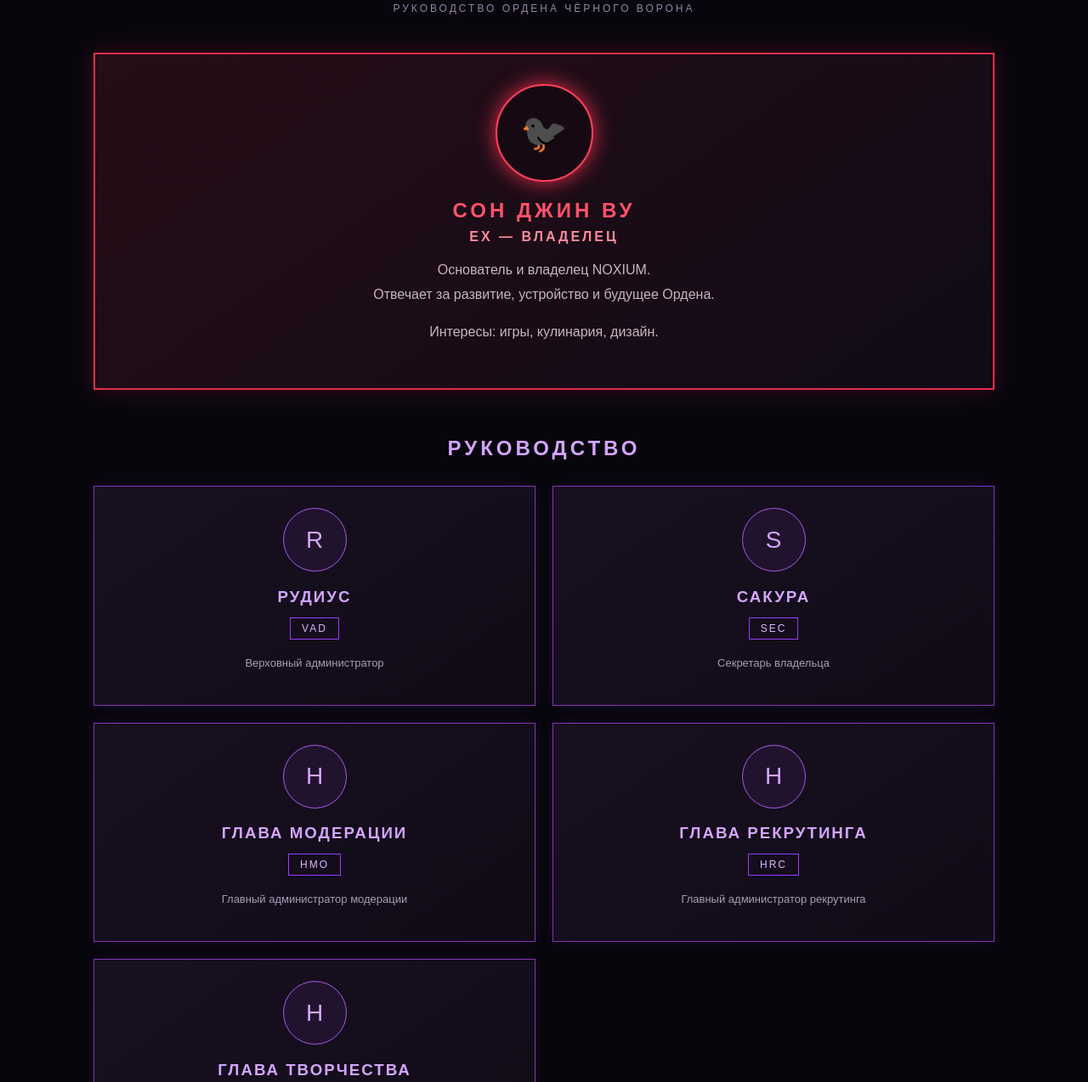
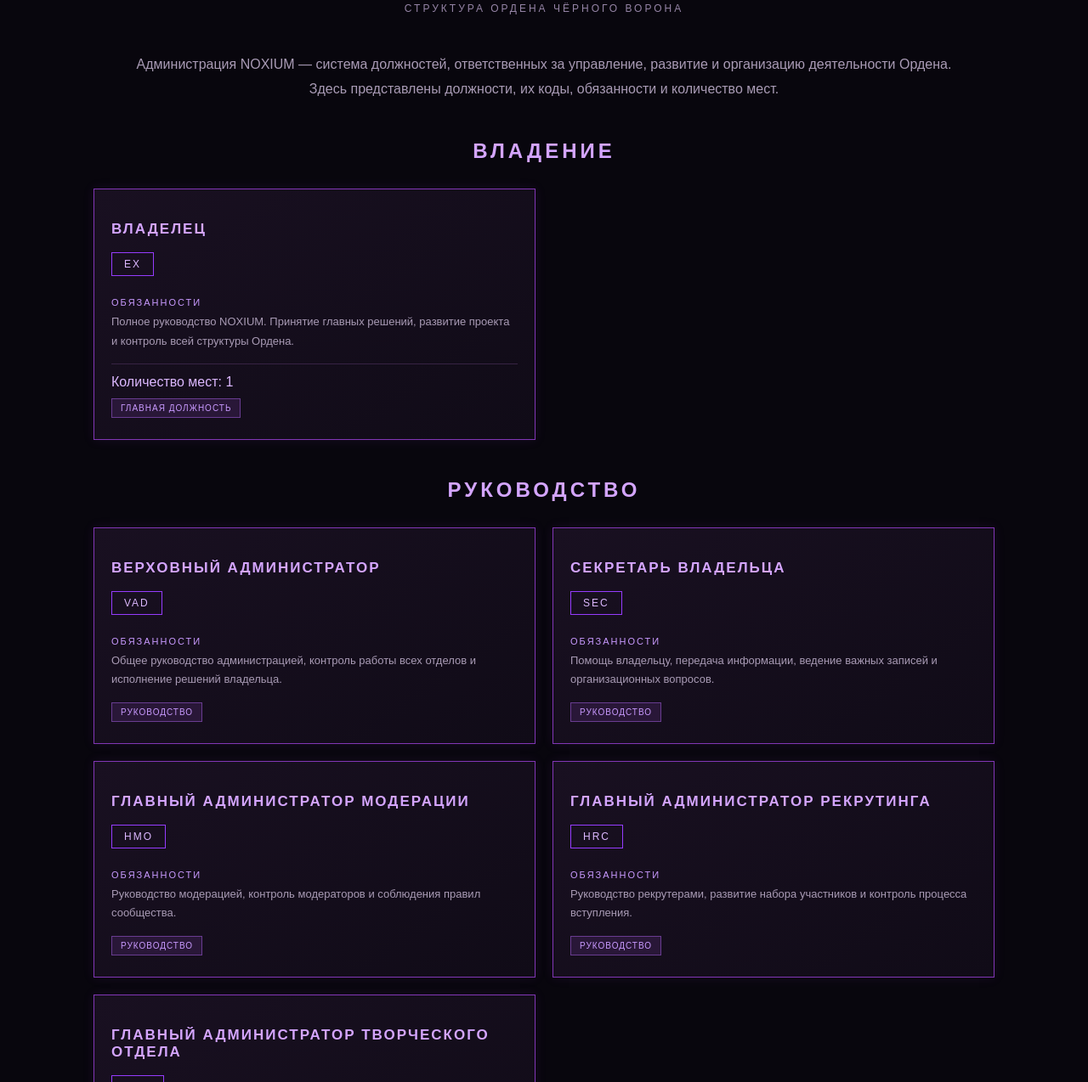
Before and after one commit to Yamiro13/noxium-site, a plain HTML site: page administration.html in a window 1280 px wide. Shown: the part 196-1470 px from the top of the page at 85% size. Drawn offline with Linux system fonts and the light colour scheme.

Commit message:
Revise administration layout and update styles
Refactor administration section and update styles.

```diff
--- a/administration.html
+++ b/administration.html
@@ -61,55 +61,18 @@ h1 {
   font-size: 12px;
 }
 
-/* ВЛАДЕЛЕЦ */
-
-.owner {
-  background: linear-gradient(145deg, #260d16, #100b17);
-  border: 2px solid #e52d4c;
-  box-shadow: 0 0 25px #9e173c55;
-  padding: 35px 20px;
-  text-align: center;
-  margin-bottom: 55px;
-}
-
-.owner .avatar {
-  width: 115px;
-  height: 115px;
-  margin: auto;
-  border: 2px solid #ff405c;
-  border-radius: 50%;
-  display: flex;
-  align-items: center;
-  justify-content: center;
-  font-size: 45px;
-  background: #170912;
-  box-shadow: 0 0 25px #e52d4c;
-}
-
-.owner h2 {
-  color: #ff526b;
-  letter-spacing: 4px;
-  margin-bottom: 8px;
-}
-
-.owner .rank {
-  color: #ff8a9c;
-  font-weight: bold;
-  letter-spacing: 3px;
-}
-
-.owner p {
-  color: #c9b5bd;
-  line-height: 1.8;
-}
-
-/* АДМИНИСТРАЦИЯ */
-
 .section-title {
   text-align: center;
   color: #d4a5ff;
   letter-spacing: 4px;
-  margin: 40px 0 30px;
+  margin: 45px 0 30px;
+}
+
+.intro {
+  text-align: center;
+  color: #a99bb5;
+  line-height: 1.8;
+  margin-bottom: 35px;
 }
 
 .cards {
@@ -121,10 +84,11 @@ h1 {
 .card {
   background: linear-gradient(145deg, #191021, #100b17);
   border: 1px solid #8136b5;
-  padding: 25px 15px;
-  text-align: center;
+  padding: 25px 20px;
+  text-align: left;
   transition: .3s;
   box-shadow: 0 0 12px #8136b522;
+  position: relative;
 }
 
 .card:hover {
@@ -133,40 +97,54 @@ h1 {
   box-shadow: 0 0 22px #963cff55;
 }
 
-.avatar {
-  width: 75px;
-  height: 75px;
-  margin: auto;
-  border: 1px solid #a75be8;
-  border-radius: 50%;
-  display: flex;
-  align-items: center;
-  justify-content: center;
-  font-size: 28px;
-  color: #d4a5ff;
-  background: #21132d;
-}
-
 .card h3 {
   color: #d4a5ff;
   letter-spacing: 2px;
-  margin-bottom: 8px;
+  font-size: 17px;
+  margin: 12px 0;
 }
 
 .code {
   display: inline-block;
   color: #dcb8ff;
   border: 1px solid #963cff;
-  padding: 5px 13px;
-  margin: 5px;
+  padding: 6px 14px;
+  margin: 5px 0 12px;
   font-size: 12px;
   letter-spacing: 2px;
+}
+
+.label {
+  color: #c99aff;
+  font-size: 11px;
+  letter-spacing: 2px;
+  margin-top: 13px;
+  text-transform: uppercase;
 }
 
 .card p {
   color: #a99bb5;
   font-size: 13px;
-  line-height: 1.6;
+  line-height: 1.7;
+  margin: 6px 0;
+}
+
+.quantity {
+  color: #dcb8ff !important;
+  border-top: 1px solid #372344;
+  padding-top: 12px;
+  margin-top: 15px !important;
+}
+
+.status {
+  display: inline-block;
+  color: #c99aff;
+  background: #291738;
+  border: 1px solid #693c91;
+  padding: 5px 10px;
+  font-size: 10px;
+  letter-spacing: 1px;
+  margin-top: 10px;
 }
 
 footer {
@@ -185,16 +163,12 @@ footer {
   }
 
   .cards {
-    grid-template-columns: repeat(2, minmax(0, 1fr));
-    gap: 10px;
+    grid-template-columns: 1fr;
+    gap: 14px;
   }
 
   .card {
-    padding: 20px 8px;
-  }
-
-  .card h3 {
-    font-size: 14px;
+    padding: 22px 18px;
   }
 }
 </style>
@@ -210,24 +184,40 @@ footer {
 <main>
 
 <h1>АДМИНИСТРАЦИЯ</h1>
-<div class="subtitle">РУКОВОДСТВО ОРДЕНА ЧЁРНОГО ВОРОНА</div>
 
-<!-- ВЛАДЕЛЕЦ -->
+<div class="subtitle">
+СТРУКТУРА ОРДЕНА ЧЁРНОГО ВОРОНА
+</div>
 
-<div class="owner">
-  <div class="avatar">🐦‍⬛</div>
-  <h2>СОН ДЖИН ВУ</h2>
-  <div class="rank">EX — ВЛАДЕЛЕЦ</div>
+<p class="intro">
+Администрация NOXIUM — система должностей,
+ответственных за управление, развитие и
+организацию деятельности Ордена.
+<br>
+Здесь представлены должности, их коды,
+обязанности и количество мест.
+</p>
 
-  <p>
-    Основатель и владелец NOXIUM.<br>
-    Отвечает за развитие, устройство
-    и будущее Ордена.
-  </p>
+<h2 class="section-title">ВЛАДЕНИЕ</h2>
 
-  <p>
-    Интересы: игры, кулинария, дизайн.
-  </p>
+<div class="cards">
+
+  <div class="card">
+    <h3>ВЛАДЕЛЕЦ</h3>
+    <span class="code">EX</span>
+
+    <div class="label">Обязанности</div>
+    <p>
+      Полное руководство NOXIUM.
+      Принятие главных решений,
+      развитие проекта и контроль
+      всей структуры Ордена.
+    </p>
+
+    <div class="quantity">Количество мест: 1</div>
+    <span class="status">ГЛАВНАЯ ДОЛЖНОСТЬ</span>
+  </div>
+
 </div>
 
 <h2 class="section-title">РУКОВОДСТВО</h2>
@@ -235,124 +225,154 @@ footer {
 <div class="cards">
 
   <div class="card">
-    <div class="avatar">R</div>
-    <h3>РУДИУС</h3>
+    <h3>ВЕРХОВНЫЙ АДМИНИСТРАТОР</h3>
     <span class="code">VAD</span>
-    <p>Верховный администратор</p>
+
+    <div class="label">Обязанности</div>
+    <p>
+      Общее руководство администрацией,
+      контроль работы всех отделов
+      и исполнение решений владельца.
+    </p>
+    <span class="status">РУКОВОДСТВО</span>
   </div>
 
   <div class="card">
-    <div class="avatar">S</div>
-    <h3>САКУРА</h3>
+    <h3>СЕКРЕТАРЬ ВЛАДЕЛЬЦА</h3>
     <span class="code">SEC</span>
-    <p>Секретарь владельца</p>
+
+    <div class="label">Обязанности</div>
+    <p>
+      Помощь владельцу, передача информации,
+      ведение важных записей
+      и организационных вопросов.
+    </p>
+    <span class="status">РУКОВОДСТВО</span>
   </div>
 
   <div class="card">
-    <div class="avatar">H</div>
-    <h3>ГЛАВА МОДЕРАЦИИ</h3>
+    <h3>ГЛАВНЫЙ АДМИНИСТРАТОР МОДЕРАЦИИ</h3>
     <span class="code">HMO</span>
-    <p>Главный администратор модерации</p>
+
+    <div class="label">Обязанности</div>
+    <p>
+      Руководство модерацией,
+      контроль модераторов
+      и соблюдения правил сообщества.
+    </p>
+    <span class="status">РУКОВОДСТВО</span>
   </div>
 
   <div class="card">
-    <div class="avatar">H</div>
-    <h3>ГЛАВА РЕКРУТИНГА</h3>
+    <h3>ГЛАВНЫЙ АДМИНИСТРАТОР РЕКРУТИНГА</h3>
     <span class="code">HRC</span>
-    <p>Главный администратор рекрутинга</p>
+
+    <div class="label">Обязанности</div>
+    <p>
+      Руководство рекрутерами,
+      развитие набора участников
+      и контроль процесса вступления.
+    </p>
+    <span class="status">РУКОВОДСТВО</span>
   </div>
 
   <div class="card">
-    <div class="avatar">H</div>
-    <h3>ГЛАВА ТВОРЧЕСТВА</h3>
+    <h3>ГЛАВНЫЙ АДМИНИСТРАТОР ТВОРЧЕСКОГО ОТДЕЛА</h3>
     <span class="code">HCR</span>
-    <p>Главный администратор творческого отдела</p>
+
+    <div class="label">Обязанности</div>
+    <p>
+      Руководство творческим отделом,
+      распределение задач и контроль
+      качества творческих проектов.
+    </p>
+    <span class="status">РУКОВОДСТВО</span>
   </div>
 
 </div>
 
-<h2 class="section-title">ОТДЕЛЫ И АДМИНИСТРАТОРЫ</h2>
+<h2 class="section-title">ОТДЕЛЫ И ДОЛЖНОСТИ</h2>
 
 <div class="cards">
 
   <div class="card">
-    <div class="avatar">D</div>
     <h3>ДИЗАЙНЕР</h3>
     <span class="code">DSN</span>
-    <p>Создание графики и оформления</p>
-    <p>Количество: 1</p>
+    <div class="label">Обязанности</div>
+    <p>Создание графики, эмблем, баннеров и оформления NOXIUM.</p>
+    <p class="quantity">Количество мест: 1</p>
   </div>
 
   <div class="card">
-    <div class="avatar">E</div>
     <h3>МОНТАЖЁР</h3>
     <span class="code">EDT</span>
-    <p>Монтаж видеоматериалов</p>
-    <p>Количество: 1</p>
+    <div class="label">Обязанности</div>
+    <p>Монтаж видеоматериалов, создание роликов и видеоконтента.</p>
+    <p class="quantity">Количество мест: 1</p>
   </div>
 
   <div class="card">
-    <div class="avatar">M</div>
     <h3>МЕДИА-АДМИНИСТРАТОР</h3>
     <span class="code">MED</span>
-    <p>Работа с медиа и публикациями</p>
-    <p>Количество: 1</p>
+    <div class="label">Обязанности</div>
+    <p>Работа с медиа, публикациями и информационным содержанием сообщества.</p>
+    <p class="quantity">Количество мест: 1</p>
   </div>
 
   <div class="card">
-    <div class="avatar">M</div>
     <h3>МОДЕРАТОР</h3>
     <span class="code">MOD</span>
-    <p>Контроль порядка в сообществе</p>
-    <p>Количество: 5</p>
+    <div class="label">Обязанности</div>
+    <p>Контроль порядка, соблюдения правил и решение конфликтных ситуаций.</p>
+    <p class="quantity">Количество мест: 5</p>
   </div>
 
   <div class="card">
-    <div class="avatar">S</div>
     <h3>ПОДДЕРЖКА</h3>
     <span class="code">SUP</span>
-    <p>Помощь участникам</p>
-    <p>Количество: 1</p>
+    <div class="label">Обязанности</div>
+    <p>Помощь участникам, ответы на вопросы и решение проблем.</p>
+    <p class="quantity">Количество мест: 1</p>
   </div>
 
   <div class="card">
-    <div class="avatar">I</div>
     <h3>ИНСПЕКТОР</h3>
     <span class="code">INS</span>
-    <p>Проверка соблюдения порядка</p>
-    <p>Количество: 1</p>
+    <div class="label">Обязанности</div>
+    <p>Проверка соблюдения правил и контроль деятельности сообщества.</p>
+    <p class="quantity">Количество мест: 1</p>
   </div>
 
   <div class="card">
-    <div class="avatar">R</div>
     <h3>РЕКРУТЕР</h3>
     <span class="code">REC</span>
-    <p>Привлечение новых участников</p>
-    <p>Количество: 3</p>
+    <div class="label">Обязанности</div>
+    <p>Привлечение новых участников и помощь в наборе в NOXIUM.</p>
+    <p class="quantity">Количество мест: 3</p>
   </div>
 
   <div class="card">
-    <div class="avatar">R</div>
     <h3>ПРОВЕРЯЮЩИЙ АНКЕТЫ</h3>
     <span class="code">REV</span>
-    <p>Проверка заявок на вступление</p>
-    <p>Количество: 2</p>
+    <div class="label">Обязанности</div>
+    <p>Проверка заявок, анкет и соответствия требованиям вступления.</p>
+    <p class="quantity">Количество мест: 2</p>
   </div>
 
   <div class="card">
-    <div class="avatar">O</div>
     <h3>ОРГАНИЗАТОР</h3>
     <span class="code">ORG</span>
-    <p>Организация деятельности NOXIUM</p>
-    <p>Количество: 1</p>
+    <div class="label">Обязанности</div>
+    <p>Организация деятельности NOXIUM и координация запланированных мероприятий.</p>
+    <p class="quantity">Количество мест: 1</p>
   </div>
 
   <div class="card">
-    <div class="avatar">C</div>
     <h3>КООРДИНАТОР</h3>
     <span class="code">COR</span>
-    <p>Координация работы администрации</p>
-    <p>Количество: 2</p>
+    <div class="label">Обязанности</div>
+    <p>Координация рабочих процессов и взаимодействия между отделами.</p>
+    <p class="quantity">Количество мест: 2</p>
   </div>
 
 </div>
```
